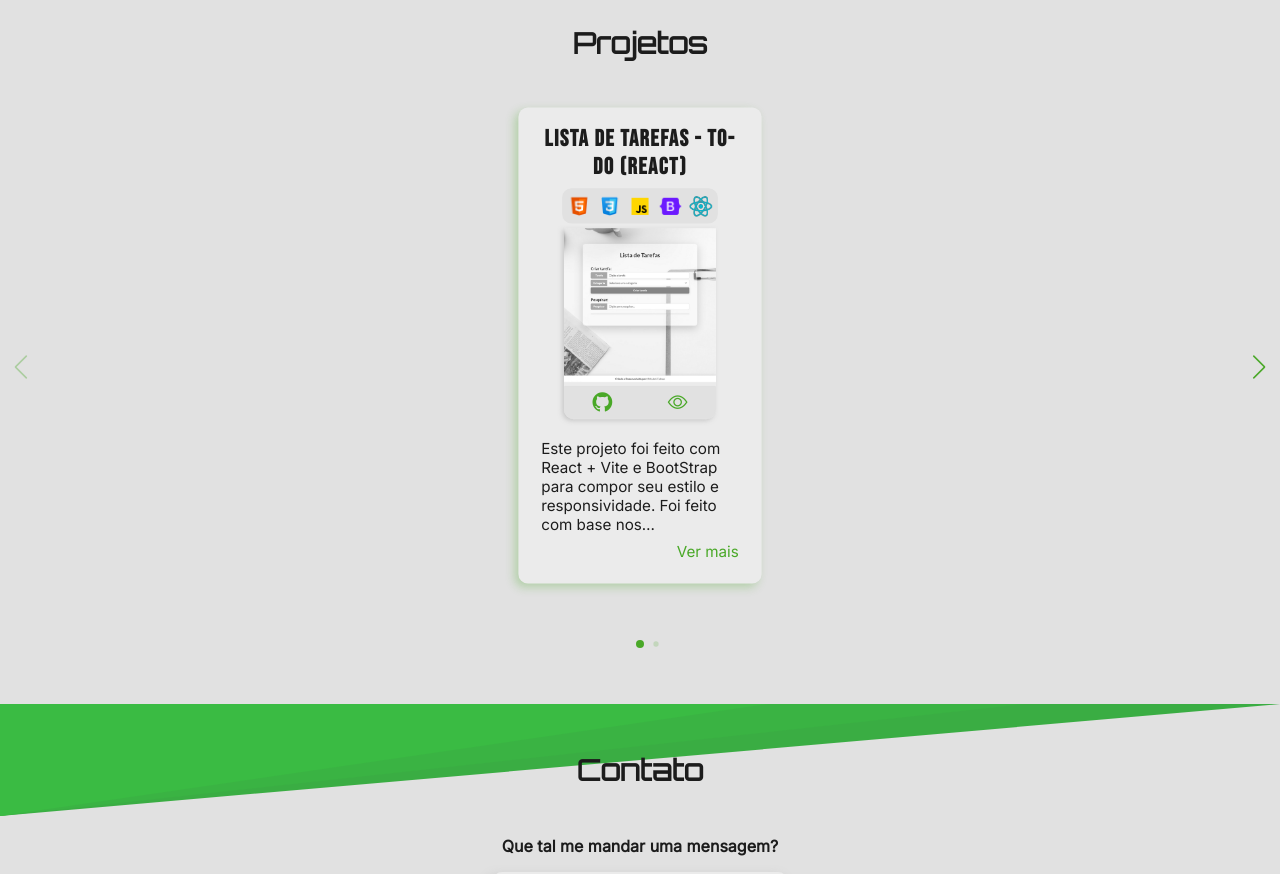
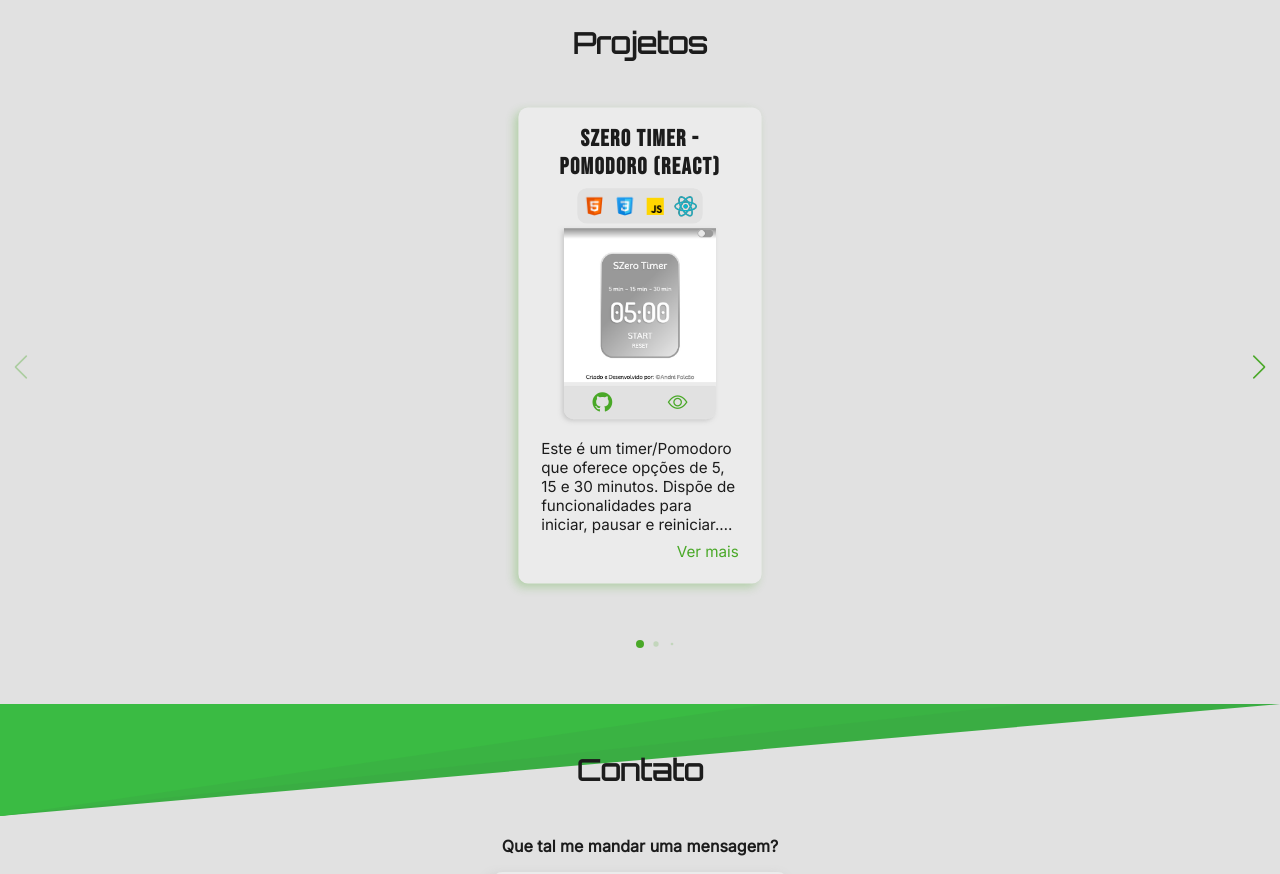
Before and after one commit to s0d4z3r0/portfolio-andre-falcao, a React (Vite) app: page / in a window 1280 px wide. Shown: the part 1160-2034 px from the top of the page. Built offline with nearby package versions, Linux system fonts and the light colour scheme.

Commit message:
Adicionado projeto Timer ao portifólio e alterado descriptions

```diff
--- a/src/components/Projects/Projects.jsx
+++ b/src/components/Projects/Projects.jsx
@@ -4,6 +4,7 @@ import styles from "./Projects.module.css";
 import CardsProjects from "../CardsProjects/CardsProjects";
 
 // Img
+import thumbTimer from "../../assets/thumb-timer.jpg";
 import thumbTodo from "../../assets/thumb-todo.jpg";
 import thumbTotem from "../../assets/thumb-totem.jpg";
 
@@ -17,9 +18,22 @@ import "swiper/css/pagination";
 const Projects = () => {
   const projects = [
     {
+      name: "SZero Timer - Pomodoro (React)",
+      description:
+        "Este é um timer/Pomodoro que oferece opções de 5, 15 e 30 minutos. Dispõe de funcionalidades para iniciar, pausar e reiniciar. Ao atingir zero, exibe um modal alertando que o tempo se esgotou. Além disso, foi implementado um modo escuro (dark mode). O projeto faz uso de hooks, como o useState para armazenar valores e o useEffect para monitorar alterações de alguns estados. A estilização foi aprimorada com o uso de CSS modular e global, proporcionando uma apresentação visual mais atraente. A aplicação é responsiva, adaptando-se a telas pequenas, médias e grandes.",
+      html: true,
+      css: true,
+      js: true,
+      bs: false,
+      react: true,
+      thumb: thumbTimer,
+      projectGit: "https://github.com/s0d4z3r0/timer-react",
+      projectView: "https://s0d4z3r0.github.io/timer-react/",
+    },
+    {
       name: "Lista de Tarefas - To-Do (React)",
       description:
-        "Este projeto foi feito com React + Vite e BootStrap para compor seu estilo e responsividade. Foi feito com base nos conhecimentos aprendidos de React e JS como useState e useEffect, componentização e props, array de objetos, spread operator. Além da responsividade padrão do BootStrap, ainda foi feito alguns ajustes para telas menores com CSS Global e função com evento 'resize' para alterar placeholders de forma dinâmica.",
+      "Desenvolvi este projeto utilizando React + Vite e Bootstrap para garantir tanto sua funcionalidade dinâmica quanto seu design responsivo. A construção foi fundamentada nos princípios essenciais do React e JavaScript, como a aplicação de useState e useEffect, a utilização eficiente de componentização e props, manipulação de arrays de objetos e emprego do spread operator. Além de incorporar a responsividade padrão do Bootstrap, realizei ajustes personalizados para garantir uma experiência otimizada em telas menores. Para isso, empreguei CSS Global e implementei uma função com o evento 'resize' para modificar os placeholders de maneira dinâmica.",
       html: true,
       css: true,
       js: true,
@@ -32,7 +46,7 @@ const Projects = () => {
     {
       name: "Sistema de Totem - Hamburgueria",
       description:
-        "Este projeto foi realizado com HTML, CSS e JS (JSX - React + Vite), sendo idealizado um projeto de totem para fazer pedidos em estabelecimentos físicos. Conta com uma tela inicial (HOME), seguindo para uma tela de fazer o pedido (MENU). Foi utilizado vários conhecimentos aprendidos do framework React como componentização, router-dom, hooks, css modules, redux, criação e reaproveitamento de states e modais. Foi trabalhado a responsividade seguindo o princípio mobile first, com media querys mínima de 320px.",
+      "Este projeto foi concebido e implementado com React + Vite utilizando HTML, CSS e JSX, com a proposta de ser um totem virtual para facilitar pedidos em estabelecimentos físicos. Ele apresenta uma tela inicial (HOME) e uma interface para realizar pedidos (MENU). Durante o desenvolvimento, apliquei diversos conceitos do framework React, como a prática de componentização, a utilização do router-dom, o emprego de hooks, CSS modules, a implementação do Redux e a criação e reutilização eficiente de estados e modais. Além disso, dediquei atenção especial à responsividade, seguindo a abordagem mobile first, com media queries configuradas para um mínimo de 320px.",
       html: true,
       css: true,
       js: true,
@@ -48,9 +62,9 @@ const Projects = () => {
     <section className={styles.projects}>
       <h2>Projetos</h2>
       <Swiper
-      cssMode={true}
-      slidesPerView={1}
-        keyboard={{enabled: true}}
+        cssMode={true}
+        slidesPerView={1}
+        keyboard={{ enabled: true }}
         pagination={{
           dynamicBullets: true,
           clickable: true,
@@ -62,14 +76,20 @@ const Projects = () => {
         <SwiperSlide>
           <br />
           <CardsProjects project={projects[0]} />
-          <br/>
-          <br/>
+          <br />
+          <br />
         </SwiperSlide>
         <SwiperSlide>
           <br />
           <CardsProjects project={projects[1]} />
-          <br/>
-          <br/>
+          <br />
+          <br />
+        </SwiperSlide>
+        <SwiperSlide>
+          <br />
+          <CardsProjects project={projects[2]} />
+          <br />
+          <br />
         </SwiperSlide>
       </Swiper>
     </section>
```
Also changed, not shown: src/assets/thumb-timer.jpg (added).
